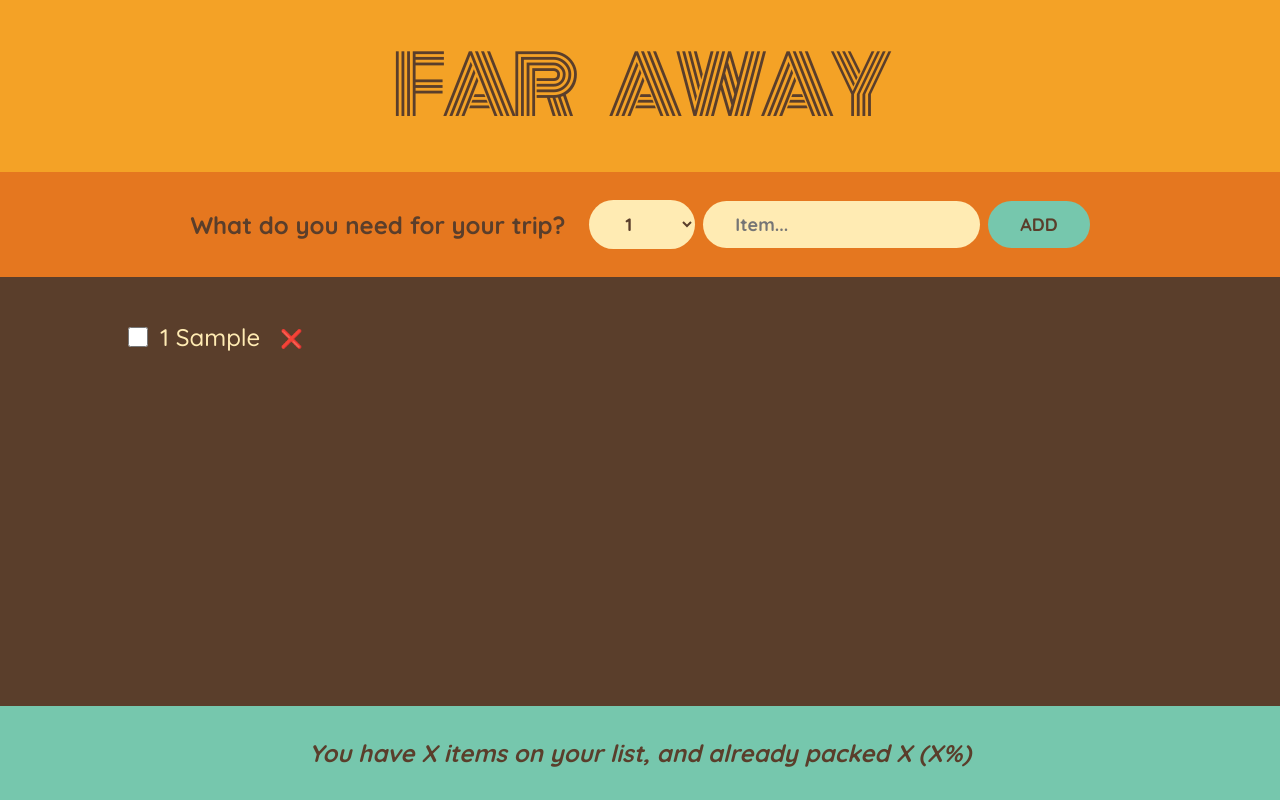
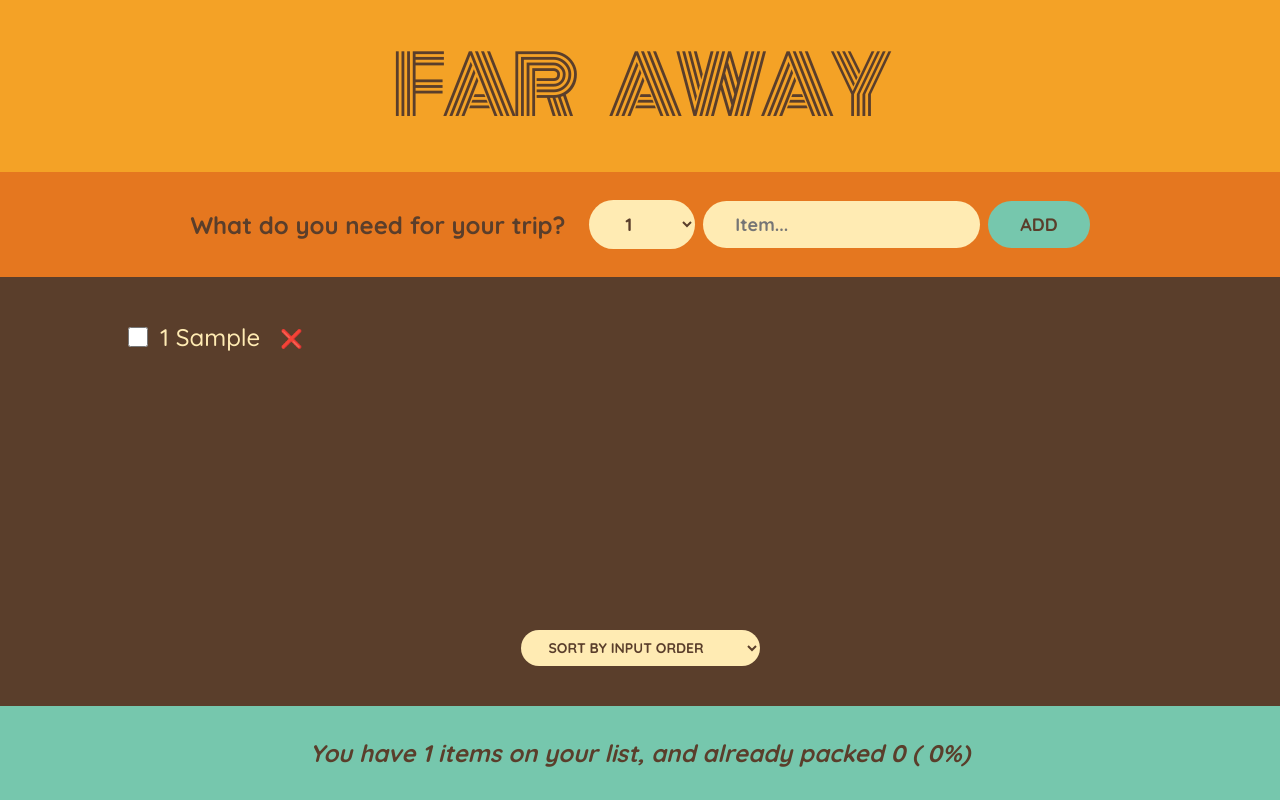
Before and after one commit to lkoczyba/Travel_list, a React (Create React App) app: page / in a window 1280 px wide. Both pictures are taken after typing "Sample" into the empty fields and a click on the button "ADD". Built offline with nearby package versions, Linux system fonts and the light colour scheme.

Commit message:
sort item list

```diff
--- a/src/App.js
+++ b/src/App.js
@@ -2,6 +2,7 @@
 
 export default function App() {
   const [items, setItems] = useState([]);
+
   function handleAddItems(item) {
     setItems((items) => [...items, item]);
   }
@@ -27,7 +28,7 @@
         onDeleteItem={handleDeleteItem}
         onToggleItem={handleToggleItem}
       />
-      <Stats />
+      <Stats items={items} />
     </div>
   );
 }
@@ -78,10 +79,24 @@
 }
 
 function PackingList({ items, onDeleteItem, onToggleItem }) {
+  const [sortBy, setSortBy] = useState("input");
+
+  let sortedItems;
+
+  if (sortBy === "input") sortedItems = items;
+  if (sortBy === "description")
+    sortedItems = items
+      .slice()
+      .sort((a, b) => a.description.localeCompare(b.description));
+  if (sortBy === "packed")
+    sortedItems = items
+      .slice()
+      .sort((a, b) => Number(a.packed) - Number(b.packed));
+
   return (
     <div className="list">
       <ul>
-        {items.map((item) => (
+        {sortedItems.map((item) => (
           <Item
             item={item}
             onDeleteItem={onDeleteItem}
@@ -90,6 +105,13 @@
           />
         ))}
       </ul>
+      <div className="actions">
+        <select value={sortBy} onChange={(e) => setSortBy(e.target.value)}>
+          <option value="input">Sort by input order</option>
+          <option value="description">Sort by description</option>
+          <option value="packed">Sort by packed status</option>
+        </select>
+      </div>
     </div>
   );
 }
@@ -110,10 +132,26 @@
   );
 }
 
-function Stats() {
+function Stats({ items }) {
+  if (!items.length)
+    return (
+      <p className="stats">
+        <em>Start adding some items to your packing list</em>
+      </p>
+    );
+
+  const numItems = items.length;
+  const numPacked = items.filter((item) => item.packed).length;
+  const percentage = Math.round((numPacked / numItems) * 100);
+
   return (
     <footer className="stats">
-      <em>You have X items on your list, and already packed X (X%)</em>
+      <em>
+        {percentage === 100
+          ? "You got everything! Ready to go!"
+          : `You have ${numItems} items on your list, and already packed ${numPacked} (
+        ${percentage}%)`}
+      </em>
     </footer>
   );
 }
```
